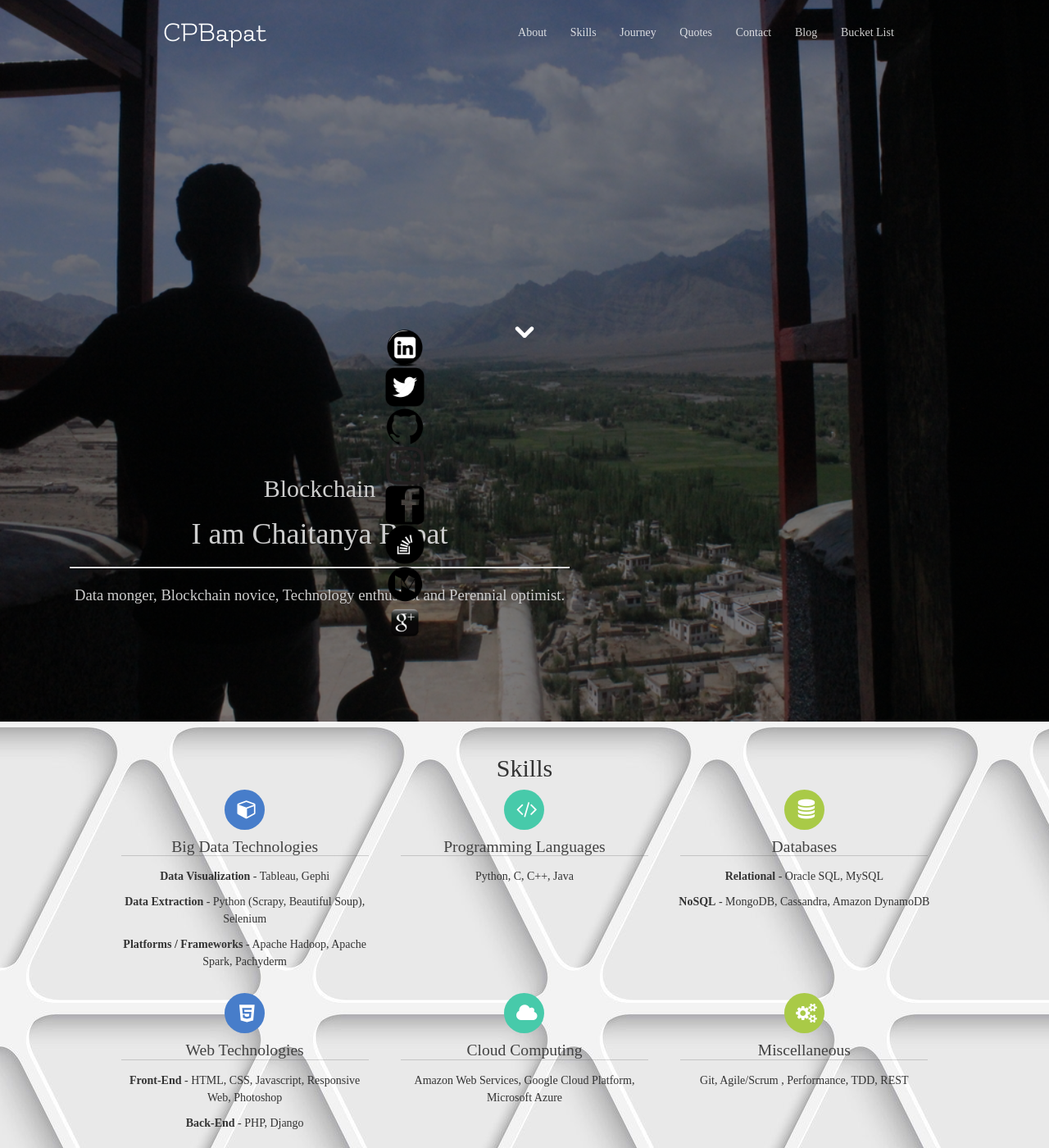
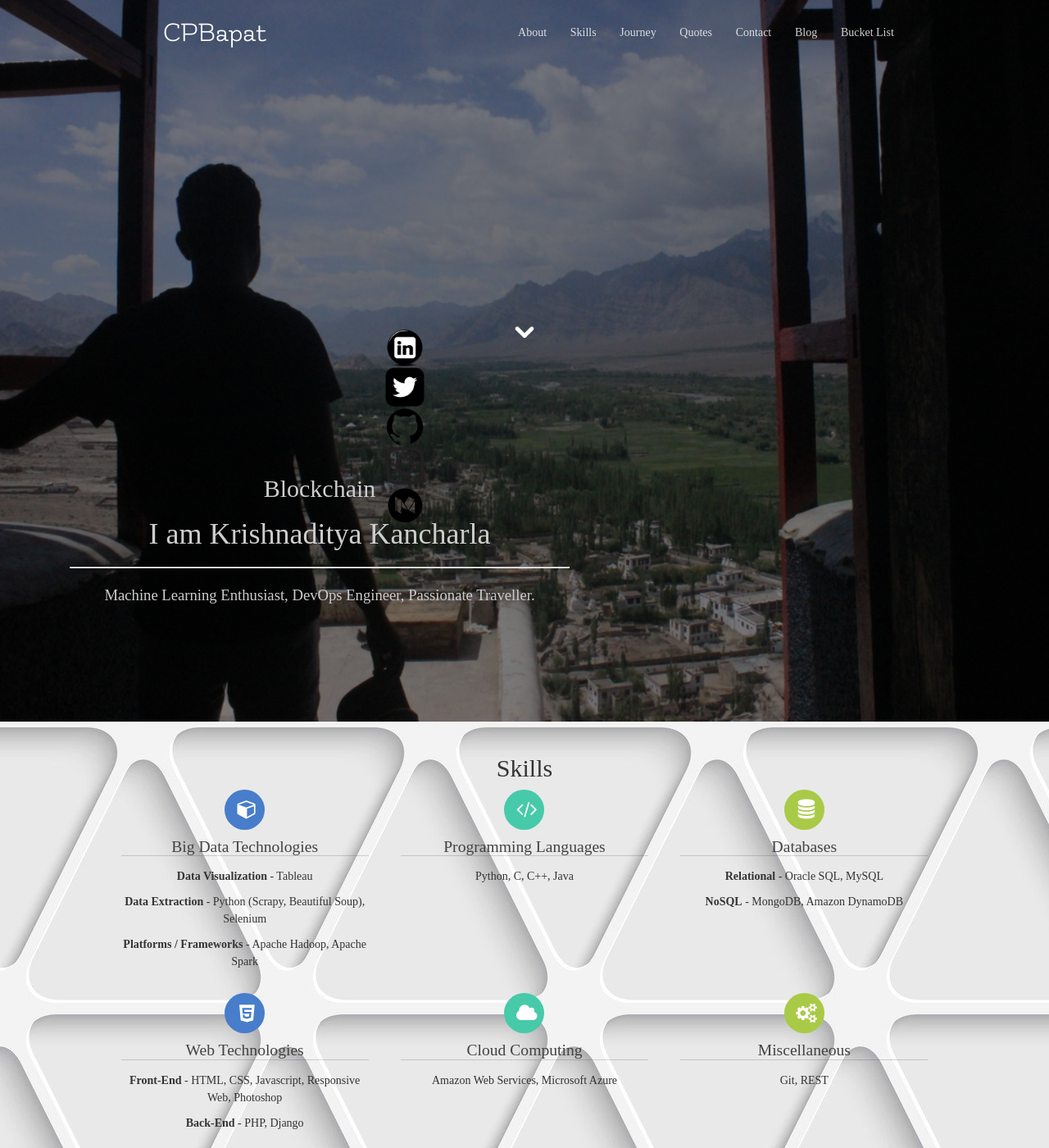
Before and after one commit to krishnakancharla/krishnakancharla.github.io, a Jekyll site: the page built from index.html, in a window 1280 px wide and 1400 px high. Shown: the whole window at 82% size. Built offline with Jekyll 4.4.1, drawn with Linux system fonts in a browser that asks for light colours; nearby versions of some CDN libraries; some web fonts are replaced; some of the changed text lies outside the part shown.

Commit message:
Updated index page
added relevant details to index page

```diff
--- a/index.html
+++ b/index.html
@@ -1,8 +1,8 @@
 ---
 layout: home
 body_class: home
-title: Chaitanya Bapat
-html_title: Chaitanya Bapat
+title: Krishnaditya Kancharla
+html_title: Krishnaditya Kancharla
 ---
 <section id="intro" class="intro">
   <header class="navigation" role="banner">
@@ -88,12 +88,12 @@ html_title: Chaitanya Bapat
       <!--   <h2 id="typed"></h2> -->
 
          <h2 id="typed1"></h2>
-        <h1>I am Chaitanya Bapat</h1>
+        <h1>I am Krishnaditya Kancharla</h1>
 
         <hr>
 
         <p>
-          Data monger, Blockchain novice, Technology enthusiast and Perennial optimist.
+          Machine Learning Enthusiast, DevOps Engineer, Passionate Traveller.
         </p>
 
       </div>
@@ -102,29 +102,20 @@ html_title: Chaitanya Bapat
   <div class="col-sm-4 col-sm-offset-1">
                         <div class="connect-icon">
                            <div class="prof-links clearfix animated bounceInUp">
-                              <a href="https://www.linkedin.com/in/chaibapchya
+                              <a href="https://www.linkedin.com/in/krishna-kancharla/
                                  "><img alt="portfolio" src="images/linkedin.png" height="48"></a>
                            </div>
                            <div class="social  clearfix  animated bounceInDown">
                               <a href="https://www.twitter.com/chaibapchya"><img alt="portfolio" src="images/twitter.png"  width="48"></a>
                            </div>
                            <div class="social  clearfix  animated bounceInDown">
-                              <a href="https://github.com/chaibapchya"><img alt="portfolio" src="images/github.png"  width="48"></a>
+                              <a href="https://github.com/krishnakancharla"><img alt="portfolio" src="images/github.png"  width="48"></a>
                            </div>
                            <div class="social  clearfix  animated bounceInDown">
-                              <a href="https://www.instagram.com/chaibapchya/"><img alt="portfolio" src="images/insta.png"  width="48"></a>
+                              <a href="https://www.instagram.com/krishnakancharla/"><img alt="portfolio" src="images/insta.png"  width="48"></a>
                            </div>
                              <div class="social  clearfix  animated bounceInDown">
-                              <a href="http://www.facebook.com/chaibapchya"><img alt="portfolio" src="images/face.png"  width="48"></a>
-                           </div>
-                             <div class="social  clearfix  animated bounceInDown">
-                              <a href="https://stackoverflow.com/users/5157515/chaitanya-bapat?tab=profile"><img alt="portfolio" src="images/stack.png"  width="48"></a>
-                           </div>
-                             <div class="social  clearfix  animated bounceInDown">
-                              <a href="https://medium.com/@chai.bapat"><img alt="portfolio" src="images/medium.png"  width="48"></a>
-                           </div>
-                             <div class="social  clearfix  animated bounceInDown">
-                              <a href="https://plus.google.com/u/0/+ChaitanyaBapatChaitanyaPrakashBapat"><img alt="portfolio" src="images/google.png"  width="48"></a>
+                              <a href="https://medium.com/@krishnakancharla"><img alt="portfolio" src="images/medium.png"  width="48"></a>
                            </div>
                         </div>
   </div>
@@ -143,13 +134,13 @@ html_title: Chaitanya Bapat
         <h2>Big Data Technologies</h2>
         <div class="bullet-content">
           <p>
-            <strong>Data Visualization</strong> - Tableau, Gephi
+            <strong>Data Visualization</strong> - Tableau
           </p>
           <p>
             <strong>Data Extraction</strong> - Python (Scrapy, Beautiful Soup), Selenium
           </p>
            <p>
-            <strong>Platforms / Frameworks</strong> - Apache Hadoop, Apache Spark, Pachyderm
+            <strong>Platforms / Frameworks</strong> - Apache Hadoop, Apache Spark
           </p>
         </div>
       </li>
@@ -176,7 +167,7 @@ html_title: Chaitanya Bapat
           </p>
           <p>
 
-            <strong>NoSQL</strong> - MongoDB, Cassandra, Amazon DynamoDB
+            <strong>NoSQL</strong> - MongoDB, Amazon DynamoDB
           </p>
         </div>
       </li>
@@ -201,7 +192,7 @@ html_title: Chaitanya Bapat
         <h2>Cloud Computing</h2>
         <div class="bullet-content">
           <p>
-            Amazon Web Services, Google Cloud Platform, Microsoft Azure
+            Amazon Web Services, Microsoft Azure
           </p>
         </div>
       </li>
@@ -212,7 +203,7 @@ html_title: Chaitanya Bapat
         <h2>Miscellaneous</h2>
         <div class="bullet-content">
           <p>
-            Git, Agile/Scrum , Performance, TDD, REST
+            Git, REST
           </p>
         </div>
       </li>
@@ -295,47 +286,25 @@ html_title: Chaitanya Bapat
             <span>Facebook</span>
           </a>
           </li>
-          <li><a href="https://plus.google.com/u/0/+ChaitanyaBapatChaitanyaPrakashBapat" target="_blank">
-            <i class="fa fa-google-plus"></i>
-            <span>Google +</span></a>
-          </li>
-          <li><a href="https://github.com/chaibapchya" target="_blank">
+          <li><a href="https://github.com/krishnakancharla" target="_blank">
             <i class="fa fa-github"></i>
             <span>GitHub</span></a>
           </li>
-          <li><a href="https://www.linkedin.com/in/chaibapchya" target="_blank">
+          <li><a href="https://www.linkedin.com/in/krishna-kancharla/" target="_blank">
             <i class="fa fa-linkedin"></i>
             <span>Linkedin</span></a></li>
-          <li><a href="https://stackoverflow.com/users/5157515/chaitanya-bapat?tab=profile" target="_blank">
-            <i class="fa fa-stack-overflow"></i>
-            <span>Stack Overflow</span></a>
-          </li>
-          <li><a href="mailto:chai.bapat@gmail.com" target="_blank">
+          <li><a href="mailto:krishnaditya4@gmail.com" target="_blank">
             <i class="fa fa-envelope"></i>
             <span>Mail</span></a>
           </li>
-          <li><a href="https://chaibapat.wordpress.com" target="_blank">
-            <i class="fa fa-wordpress"></i>
-            <span>Wordpress</span></a>
-          </li>
-          <li><a href="https://medium.com/@chai.bapat" target="_blank">
+          <li><a href="https://medium.com/@krishnakancharla" target="_blank">
             <i class="fa fa-medium"></i>
             <span>Medium</span></a>
           </li>
-          <li><a href="https://www.instagram.com/chaibapchya/" target="_blank">
+          <li><a href="https://www.instagram.com/krishnakancharla/" target="_blank">
             <i class="fa fa-instagram"></i>
             <span>Instagram</span></a>
           </li>
-          <li><a href="https://snapchat.com/add/chaibaptya" target="_blank">
-            <i class="fa fa-snapchat"></i>
-            <span>Snapchat</span></a>
-          </li>
-          <li><a href="https://www.quora.com/profile/Chaitanya-Prakash-Bapat" target="_blank">
-            <i class="fa fa-quora"></i>
-            <span>Quora</span></a>
-          </li>
-
-
         </ul>
       </div>
     </div>
```
